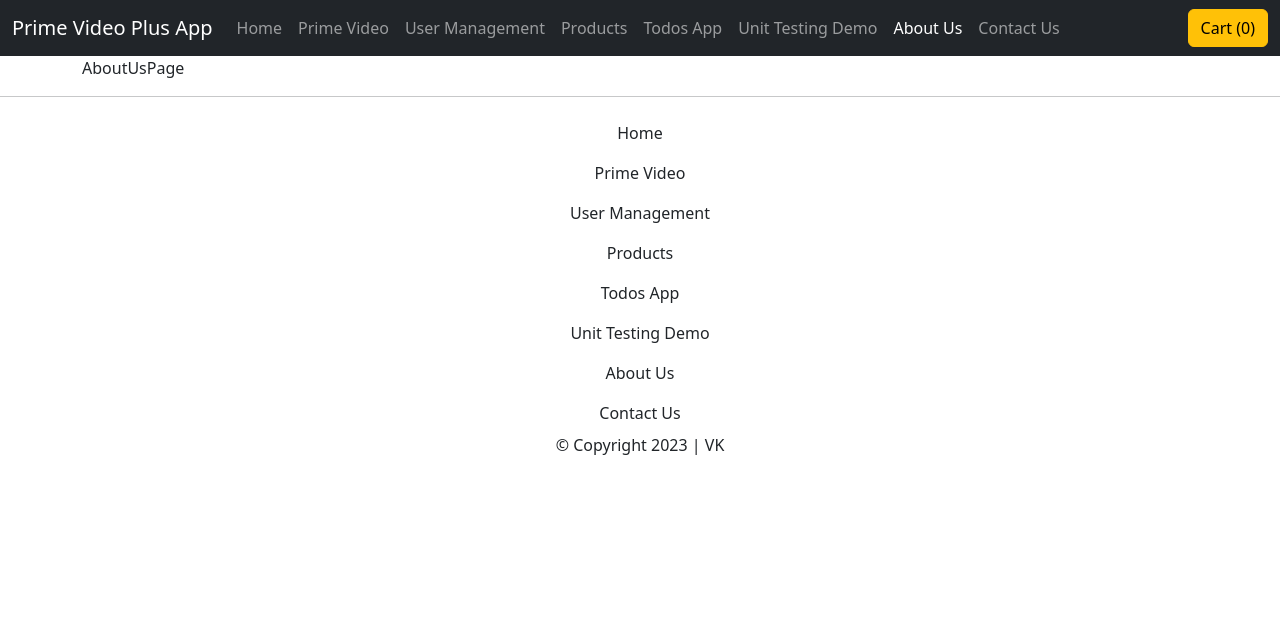
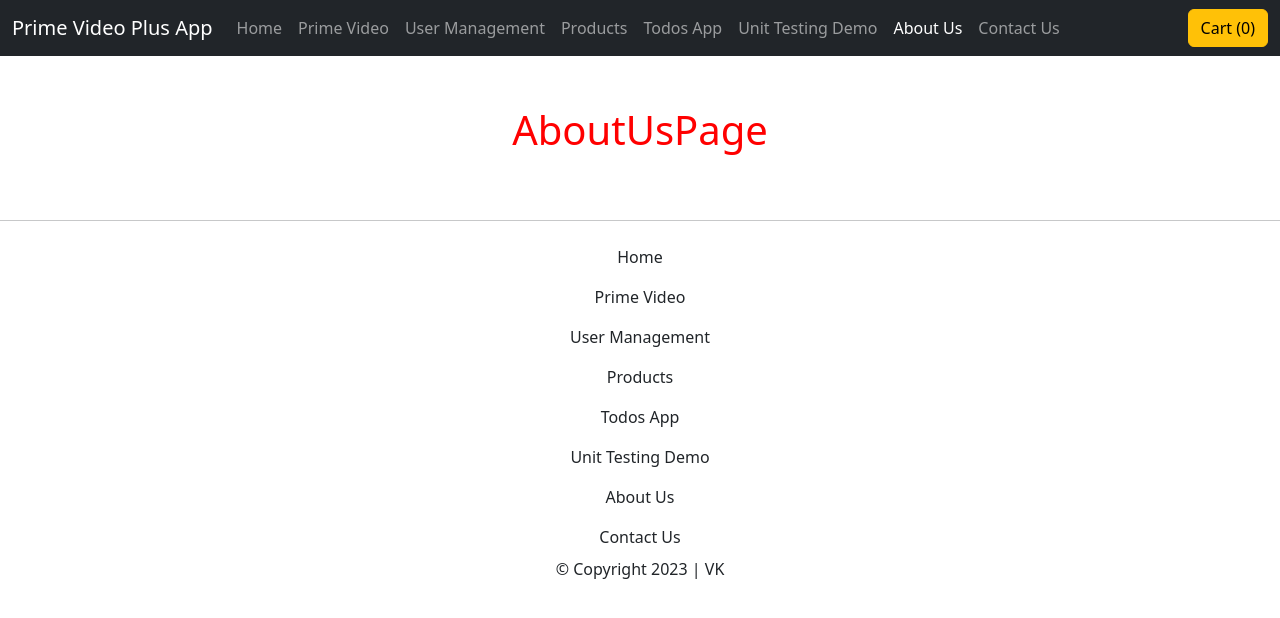
Before and after one commit to ikiviki/prime-video-plus-react, a React (Create React App) app: page /about-us in a window 1280 px wide. Shown: the top 618 px of the page. Built offline with nearby package versions, Linux system fonts and the light colour scheme.

Commit message:
styled-components [TODO-6]

```diff
--- a/package.json
+++ b/package.json
@@ -13,6 +13,7 @@
     "react-helmet-async": "^2.0.1",
     "react-router-dom": "^6.20.0",
     "react-scripts": "5.0.1",
+    "styled-components": "^6.1.1",
     "web-vitals": "^2.1.4"
   },
   "scripts": {
--- a/src/pages/AboutUsPage/AboutUsPage.js
+++ b/src/pages/AboutUsPage/AboutUsPage.js
@@ -1,4 +1,11 @@
 import { Helmet } from "react-helmet-async";
+import styled from "styled-components";
+
+const StyledTitle = styled.h1`
+  text-align: center;
+  color: red;
+  padding: 50px;
+`;
 
 const AboutUsPage = () => {
   return (
@@ -6,7 +13,7 @@ const AboutUsPage = () => {
       <Helmet>
         <title>About</title>
       </Helmet>
-      AboutUsPage
+      <StyledTitle>AboutUsPage</StyledTitle>
     </div>
   );
 };
```
